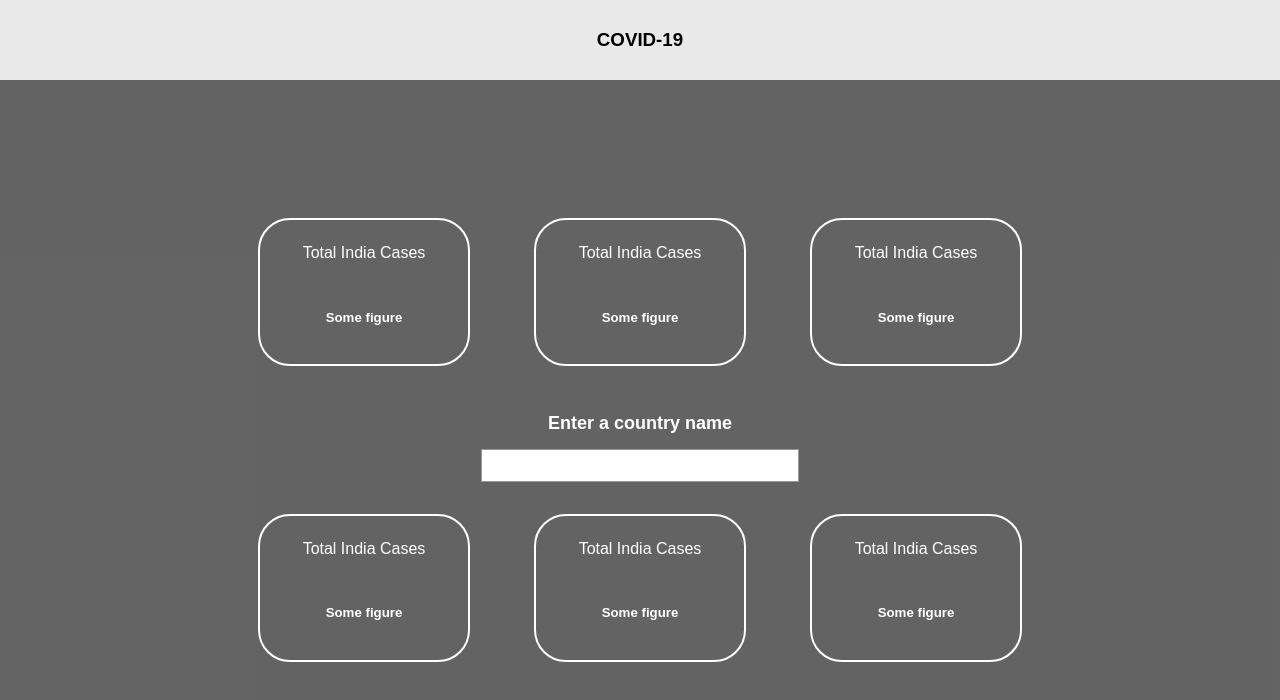
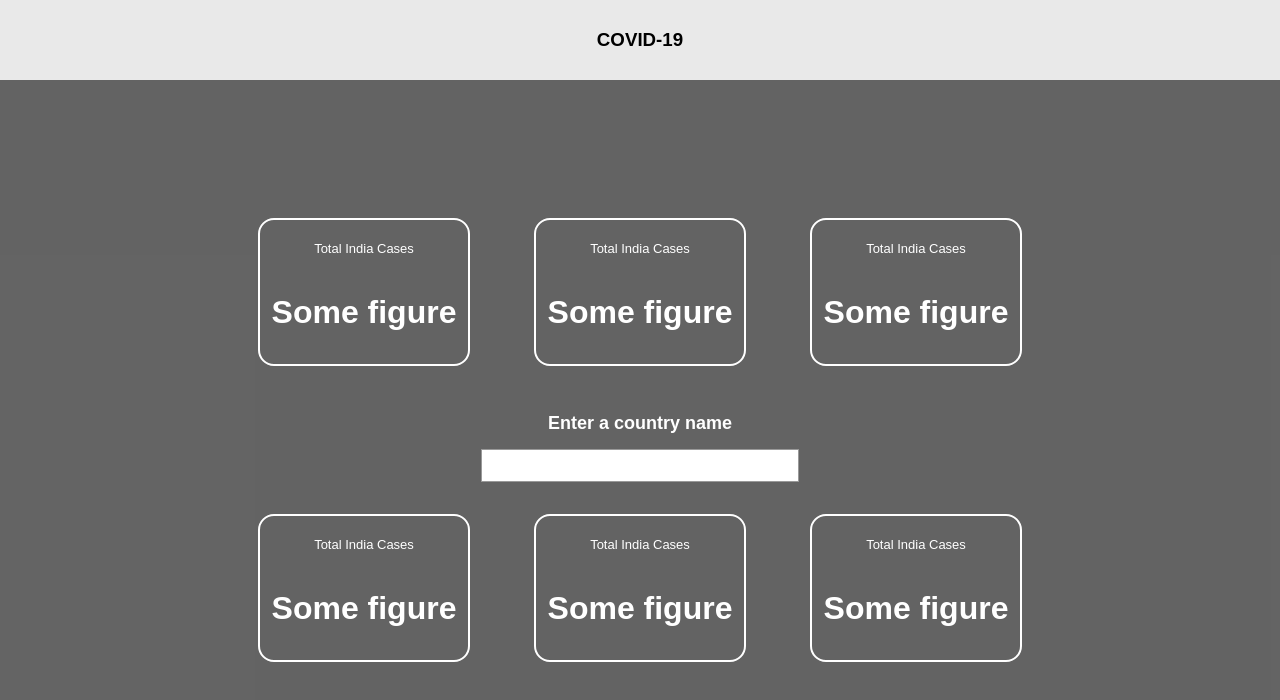
Before and after one commit to yashg160/Covid19, a React (Create React App) app: page / in a window 1280 px wide. Shown: the top 700 px of the page. Built offline with nearby package versions, Linux system fonts and the light colour scheme; no server answers.

Commit message:
Cards styling

```diff
--- a/src/css/App.css
+++ b/src/css/App.css
@@ -41,7 +41,7 @@
   height: 8rem;
   width: 12rem;
   border: 0.15rem solid white;
-  border-radius: 2rem;
+  border-radius: 1rem;
   padding: 0.5rem;
   display: -ms-grid;
   display: grid;
@@ -72,12 +72,20 @@
   -ms-grid-row: 1;
   -ms-grid-row-span: 1;
   grid-row: 1 / span 1;
+  font-size: small;
+  font-weight: 400;
 }
 
 .card-content {
   -ms-grid-row: 2;
   -ms-grid-row-span: 1;
   grid-row: 2 / span 1;
+  font-size: 2rem;
+  font-weight: 700;
+  -webkit-margin-after: 0;
+          margin-block-end: 0;
+  -webkit-margin-before: 0;
+          margin-block-start: 0;
 }
 
 .instruction {
--- a/src/css/App.scss
+++ b/src/css/App.scss
@@ -25,7 +25,7 @@
 	height: 8rem;
 	width: 12rem;
 	border: 0.15rem solid white;
-	border-radius: 2rem;
+	border-radius: 1rem;
 	padding: 0.5rem;
 	display: grid;
 	text-align: center;
@@ -47,10 +47,16 @@
 
 .card-title {
 	grid-row: 1 / span 1;
+	font-size: small;
+	font-weight: 400;
 }
 
 .card-content {
 	grid-row: 2 / span 1;
+	font-size: 2rem;
+	font-weight: 700;
+	margin-block-end: 0;
+	margin-block-start: 0;
 }
 
 .instruction {
```
Also changed, not shown: 1 other file (tests, documents, lock files or other folders).
